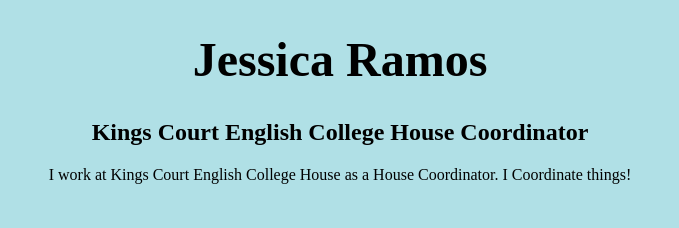
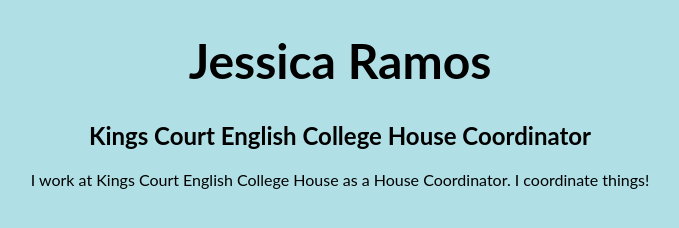
Before and after one commit to ramosj8256/ramosj8256.github.io, a plain HTML site: page index.html in a window 1280 px wide. Shown: the whole page, without its empty margins (300-979 px from the left). Drawn offline with Linux system fonts and the light colour scheme.

Commit message:
Update index.html

```diff
--- a/index.html
+++ b/index.html
@@ -5,8 +5,8 @@
 </head>
 <body>
 <body style="background-color:powderblue;">
-<h1 style="text-align:center;font-size:300%;">Jessica Ramos</h1>
-<h2 style="text-align:center;font-size:150%;">Kings Court English College House Coordinator</h2>
-<p style="text-align:center;">I work at Kings Court English College House as a House Coordinator. I Coordinate things!</p>
+<h1 style="text-align:center;font-size:300%;font-family:lato;">Jessica Ramos</h1>
+<h2 style="text-align:center;font-size:150%;font-family:lato;">Kings Court English College House Coordinator</h2>
+<p style="text-align:center;font-family:lato;">I work at Kings Court English College House as a House Coordinator. I coordinate things!</p>
 </body>
 </html>
```
